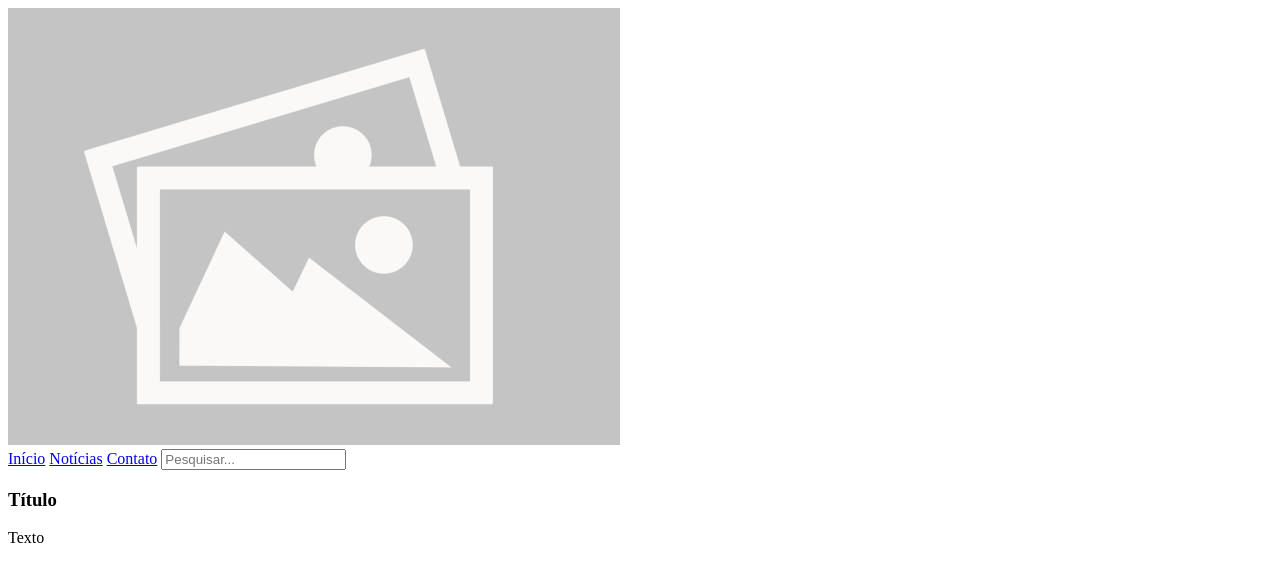
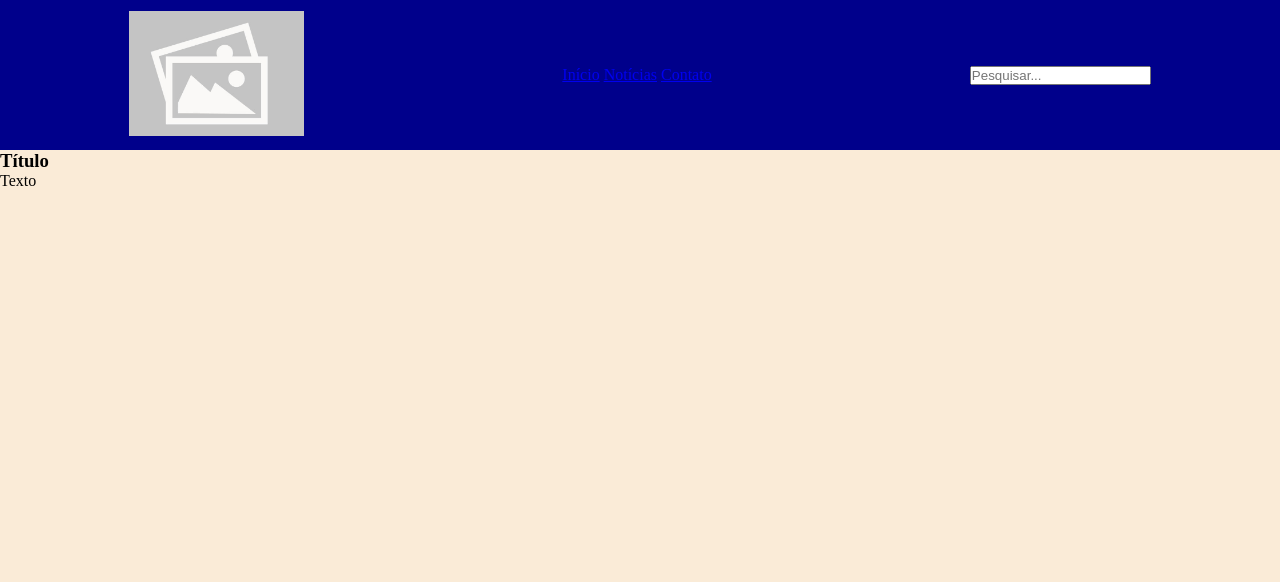
Before and after one commit to Empresa-FMR/projetoIA, a plain HTML site: page index.html in a window 1280 px wide. Drawn offline with Linux system fonts and the light colour scheme.

Commit message:
5 - Começando o CSS (Felipe M)

```diff
--- a/index.html
+++ b/index.html
@@ -3,7 +3,7 @@
 <head>
     <meta charset="UTF-8">
     <meta name="viewport" content="width=device-width, initial-scale=1.0">
-    <link src="./src/css/estilo.css" rel="stylesheet">
+    <link rel="stylesheet" href="./src/css/estilo.css">
     <title>City News</title>
 </head>
 <body>
@@ -16,6 +16,9 @@
             <a href="#">Início</a>
             <a href="#">Notícias</a>
             <a href="#">Contato</a>
+        </div>
+
+        <div id="pesquisa">
             <input type="text" class="searchbar" placeholder="Pesquisar...">
         </div>
     </header>
--- a/src/css/estilo.css
+++ b/src/css/estilo.css
@@ -0,0 +1,28 @@
+*{
+    margin: 0;
+    padding: 0;
+    box-sizing: border-box;
+}
+body{
+    height: 100vh;
+    background-color: antiquewhite;
+}
+header{
+    width: 100%;
+    height: 150px;
+    background-color: darkblue;
+    display: flex;
+    justify-content: space-evenly;
+}
+#logo{
+    margin: auto;
+}
+#logo img{
+    height: 125px;
+}
+#links{
+    margin: auto;
+}
+#pesquisa{
+    margin: auto;
+}
```
